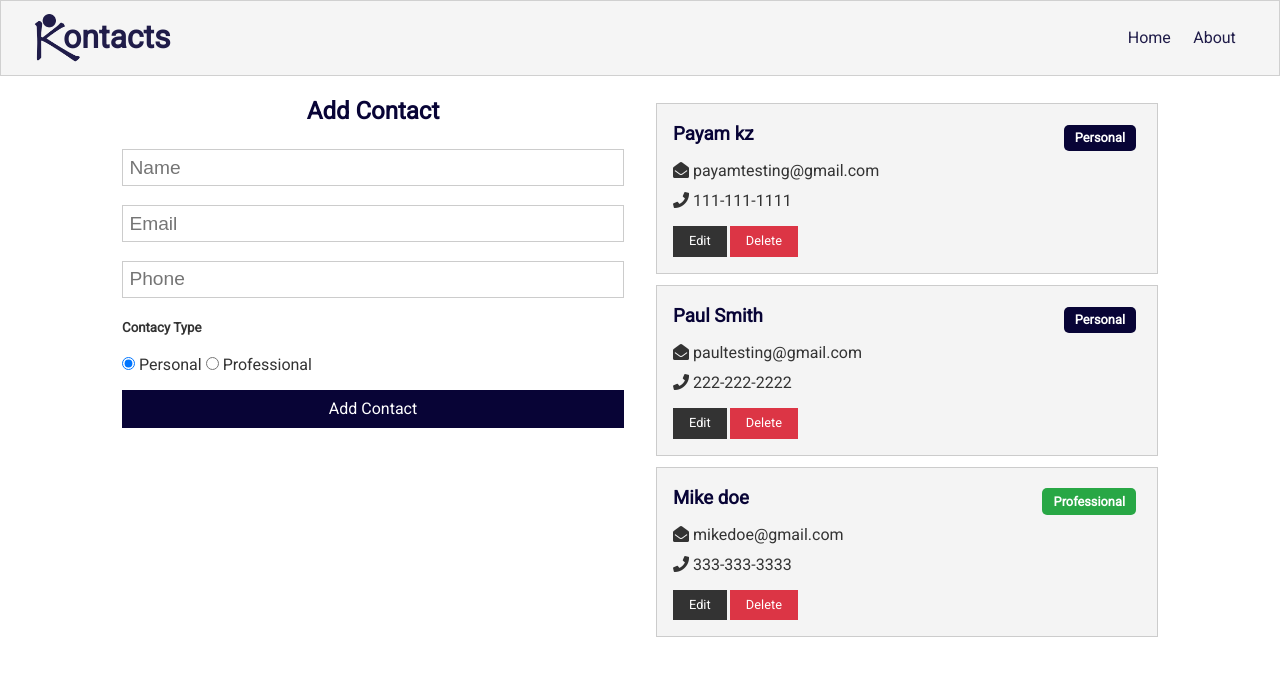
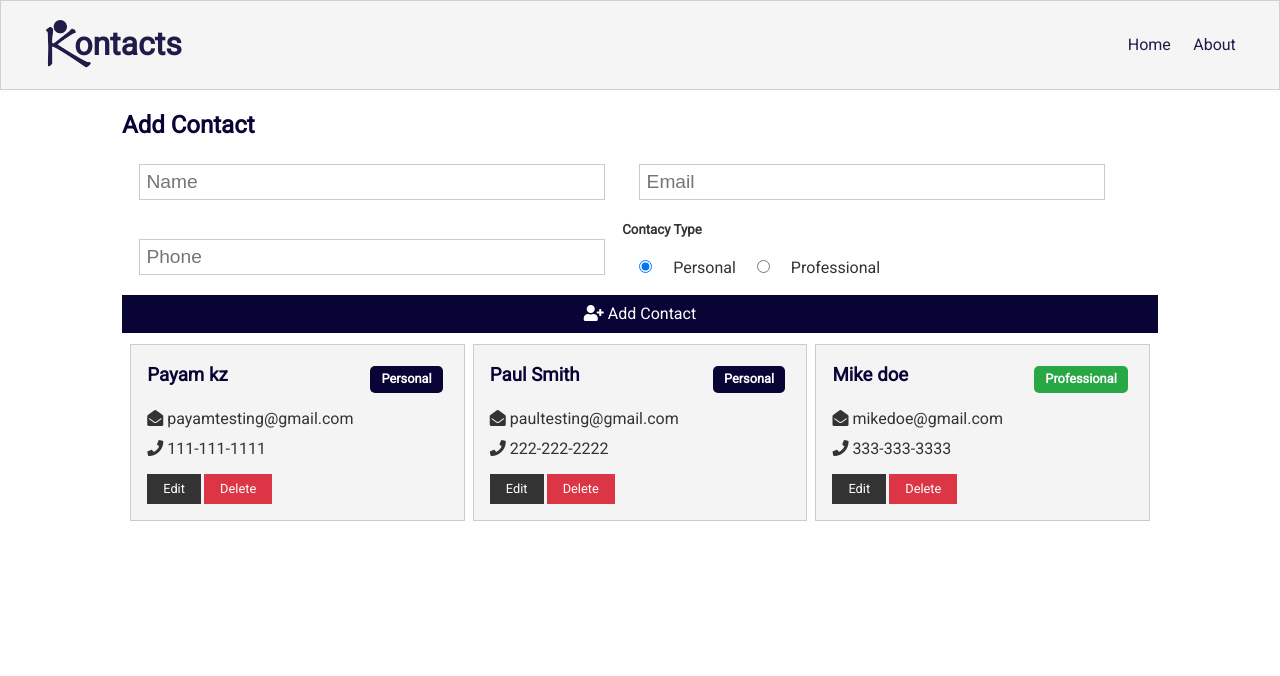
Before and after one commit to thisispayam/kontacts, a React (Create React App) app in the folder client/: page / in a window 1280 px wide. Shown: the top 676 px of the page. Built offline with nearby package versions, Linux system fonts and the light colour scheme.

Commit message:
Some styling and layout changes

```diff
--- a/client/src/App.css
+++ b/client/src/App.css
@@ -102,6 +102,9 @@ img {
     padding: 1rem;
     border: #ccc 1px dotted;
     margin: 0.7rem 0;
+    width: calc(100% * (1/3) - 10px - 1px);
+    display: flex;
+    flex-direction: column;
 }
 
 
@@ -321,3 +324,9 @@ img {
 .round-img {
     border-radius: 50%;
 }
+
+.flex-col {
+    display: flex;
+    flex-wrap: wrap;
+    justify-content: space-evenly;
+}
--- a/client/src/components/contacts/ContactForm/ContactForm.js
+++ b/client/src/components/contacts/ContactForm/ContactForm.js
@@ -40,7 +40,7 @@ const ContactForm = () => {
             <input type='radio' name='type' value='professional' checked={type === 'professional'} onChange={onChange} /> Professional {' '}
             <div>
                 <button type="submit" value='Add Contact' className='btn btn-primary btn-block'>
-                    Add Contact
+                    <i class="fas fa-user-plus"></i> Add Contact
                 </button>
             </div>
         </form>
--- a/client/src/components/contacts/ContactForm/ContactForm.scss
+++ b/client/src/components/contacts/ContactForm/ContactForm.scss
@@ -1,7 +1,7 @@
 /* Forms */
 
 input {
-    margin: 1.2rem 0;
+    margin: 1.2rem 17px;
 }
 
 .form-text {
@@ -17,10 +17,11 @@ input[type='date'],
 select,
 textarea {
     display: block;
-    width: 100%;
+    width: 45%;
     padding: 0.4rem;
     font-size: 1.2rem;
     border: 1px solid #ccc;
+    float: left;
 }
 
 input[type='submit'],
@@ -46,7 +47,7 @@ button {
 .form-container h1,
 h2,
 h3 {
-    text-align: center;
+    text-align: left;
 }
 
 table th,
--- a/client/src/components/layout/Navbar/Navbar.js
+++ b/client/src/components/layout/Navbar/Navbar.js
@@ -7,11 +7,12 @@ import './Navbar.scss';
 const Navbar = ({title, icon}) => {
     return (
         <div className='navbar bg-light'>
-            <img className="logo" src={Logo} alt='logo' />
+            <Link to='/'><img className="logo" src={Logo} alt='logo' />
             <h1>
                 {title}
                 {/* <i className={icon}>{title}</i> */}
             </h1>
+            </Link>
             <ul>
                 <li>
                     <Link to='/'>Home</Link>
--- a/client/src/components/pages/Home/Home.js
+++ b/client/src/components/pages/Home/Home.js
@@ -4,11 +4,11 @@ import ContactForm from '../../../components/contacts/ContactForm/ContactForm';
 
 const Home = () => {
     return (
-        <div className='grid-2'>
+        <div className='grid-1'>
             <div>
                 <ContactForm />
             </div>
-            <div>
+            <div className='flex-col'>
                 <Contacts />
             </div>
         </div>
```
